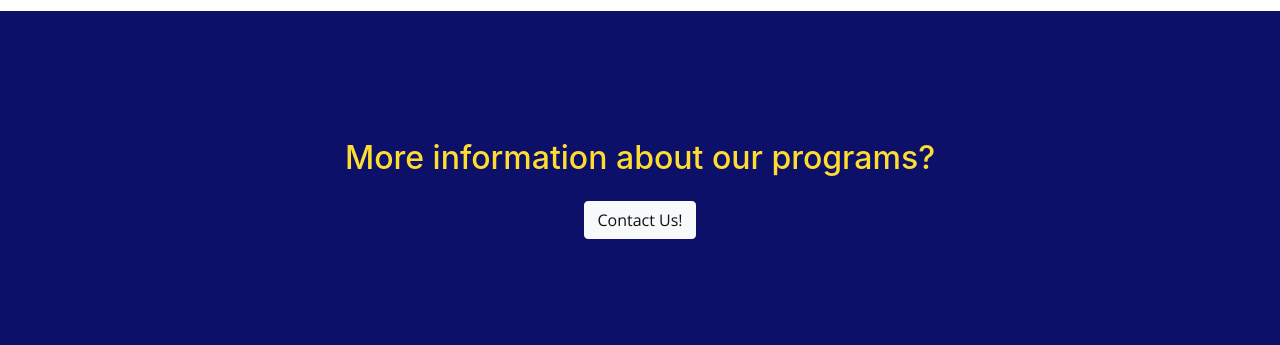
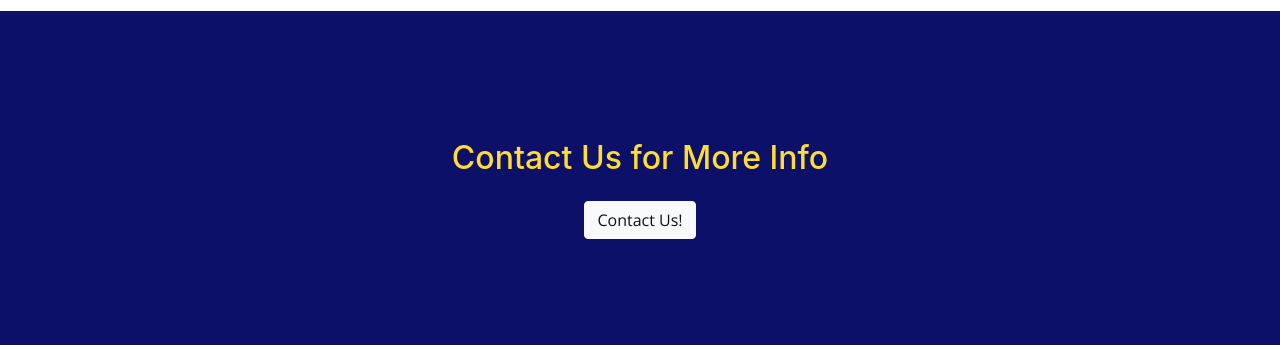
Before and after one commit to miandstudio/miandstudio, a website with bundled scripts: page index.html in a window 1280 px wide. Shown: the part 2840-3185 px from the top of the page. Built offline with nearby package versions, Linux system fonts and the light colour scheme.

Commit message:
check out errors

```diff
--- a/index.html
+++ b/index.html
@@ -215,7 +215,7 @@
 
     <section class="bg-nblue text-yellow" id="contact">
       <div class="container text-center">
-        <h2 class="mb-4">More information about our programs?</h2>
+        <h2 class="mb-4">Contact Us for More Info</h2>
         <a class="btn btn-light btn-xl sr-button" href="#">Contact Us!</a>
       </div>
     </section>
```
